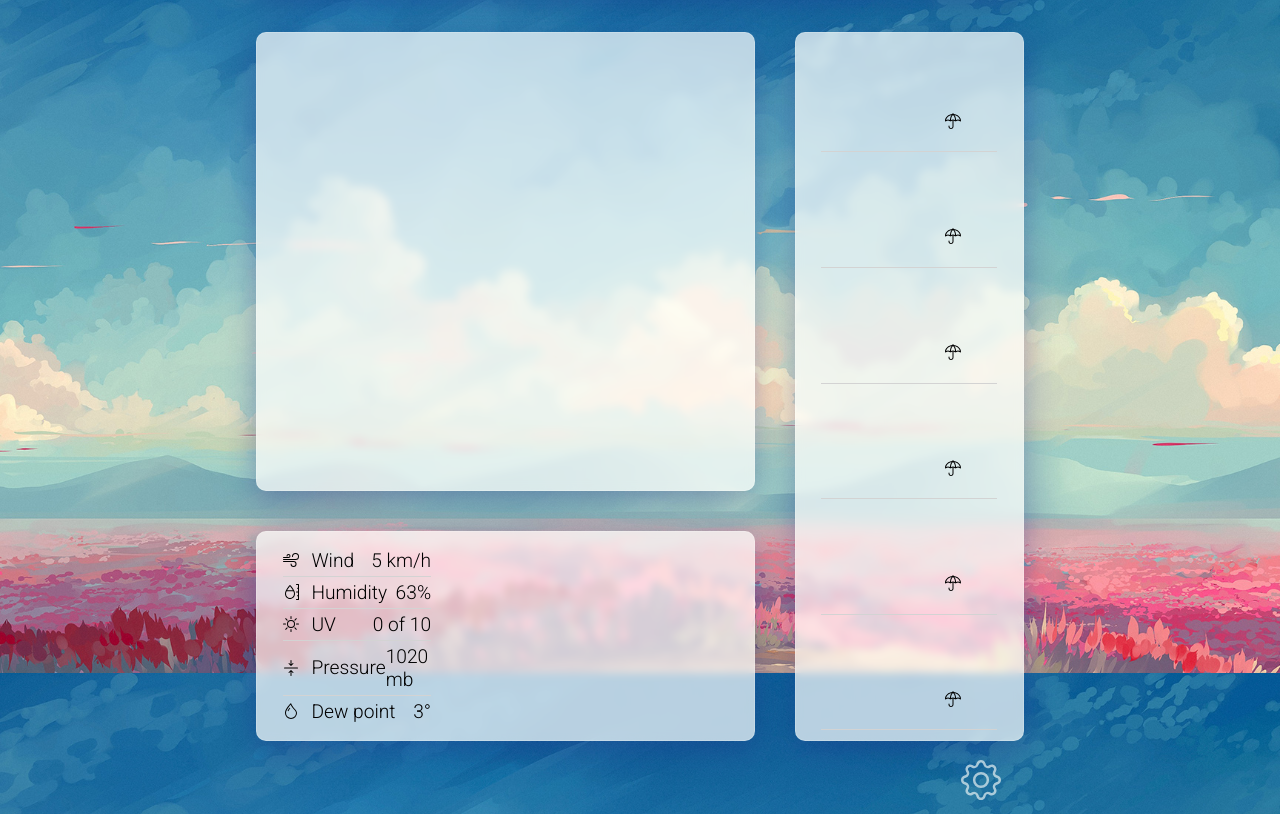
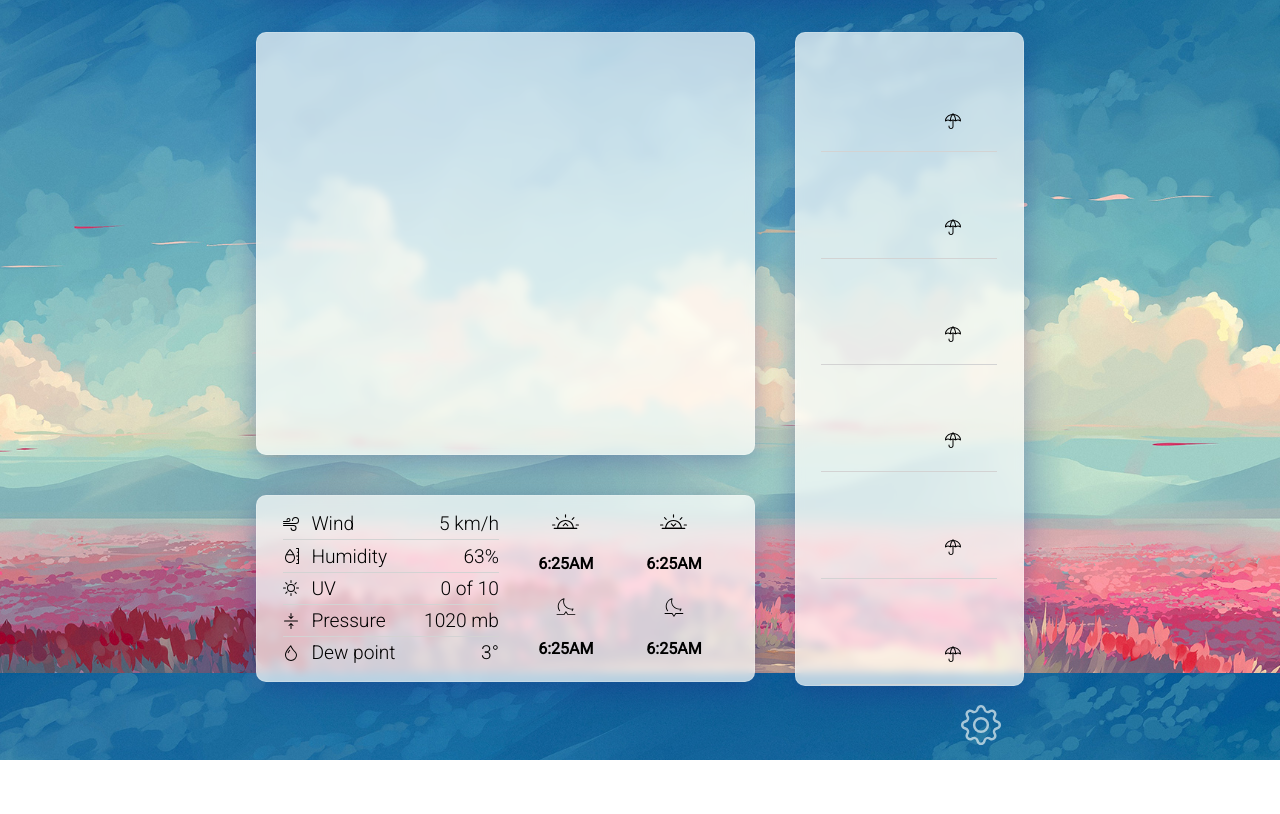
Before and after one commit to Atlas-1510/weather-app, a website built with webpack: page src/index.html in a window 1280 px wide. Shown: the part 127-941 px from the top of the page. After the commit the page ends 887 px from the top, so only its background shows below. Built offline with nearby package versions, Linux system fonts and the light colour scheme; no server answers.

Commit message:
Add sunrise/sunset and moonrise/moonset to tertiary tile

```diff
--- a/src/index.html
+++ b/src/index.html
@@ -128,8 +128,32 @@
             <span class="weatherDetail">3°</span>
           </div>
         </div>
-        <div id="moon"></div>
-        <div id="sun"></div>
+        <div id="risesAndSets">
+          <div id="sunrise">
+            <div class="img-cropper">
+              <img src="./noun_sunrise_217634.svg" />
+            </div>
+            <h4>6:25AM</h3>
+          </div>
+          <div id="sunset">
+            <div class="img-cropper">
+              <img src="./noun_sunset_217631.svg" />
+            </div>
+           <h4>6:25AM</h3>
+          </div>
+          <div id="moonrise">
+            <div class="img-cropper">
+              <img src="./noun_moonrise_253280.svg" />
+            </div>
+            <h4>6:25AM</h3>
+          </div>
+          <div id="moonset">
+            <div class="img-cropper">
+              <img src="./noun_moonset_253279.svg" />
+            </div>
+            <h4>6:25AM</h3>
+          </div>
+        </div>
       </div>
     </main>
     <footer>
--- a/src/style.scss
+++ b/src/style.scss
@@ -127,7 +127,7 @@ main {
     "primary primary primary . secondary"
     "primary primary primary . secondary"
     ". . . . secondary"
-    "tertiary tertiary tertiary.  secondary";
+    "tertiary tertiary tertiary .  secondary";
 
   .bubble {
     // background-color: $bubble-background-color;
@@ -278,15 +278,18 @@ main {
     padding-bottom: 1vw;
     grid-area: tertiary;
     display: grid;
-    grid-template-columns: [first] 1fr [second] 1fr [third] 1fr [fourth];
+    grid-template-columns: [first] 1fr [second] 1fr [third];
     grid-template-rows: [first] 1fr [second];
-    grid-template-areas: "assorted moon sun";
+    grid-template-areas: "assorted risesAndSets";
+    max-height: 20vh;
+    // overflow: hidden;
 
     #assorted-weather {
       grid-area: assorted;
       display: flex;
       flex-direction: column;
       justify-content: space-between;
+      padding-right: 0.5vw;
 
       div {
         display: flex;
@@ -317,12 +320,49 @@ main {
       }
     }
 
-    #moon {
-      grid-area: moon;
-    }
+    #risesAndSets {
+      padding-left: 0.5vw;
+      max-width: 100%;
+      max-height: inherit;
+      // border-left: 1px solid lightgray;
+      display: grid;
+      grid-template-columns: [first] 1fr [second] 1fr [third];
+      grid-template-rows: [first] 1fr [second] 1fr [third];
+      grid-template-areas:
+        "sunrise sunset"
+        "moonrise moonset";
 
-    #sun {
-      grid-area: sun;
+      div {
+        // min-width: 0;
+        // min-height: 0;
+        display: flex;
+        flex-direction: column;
+        align-items: center;
+        .img-cropper {
+          // max-width: 25%;
+          width: 25%;
+          overflow: hidden;
+          img {
+            margin-bottom: -10px;
+          }
+        }
+      }
+
+      #sunrise {
+        grid-area: sunrise;
+      }
+
+      #sunset {
+        grid-area: sunset;
+      }
+
+      #moonrise {
+        grid-area: moonrise;
+      }
+
+      #moonset {
+        grid-area: moonset;
+      }
     }
   }
 }
```
Also changed, not shown: src/noun_moonrise_253280.svg (added), src/noun_moonset_253279.svg (added), src/noun_sunrise_217634.svg (added), src/noun_sunset_217631.svg (added).
